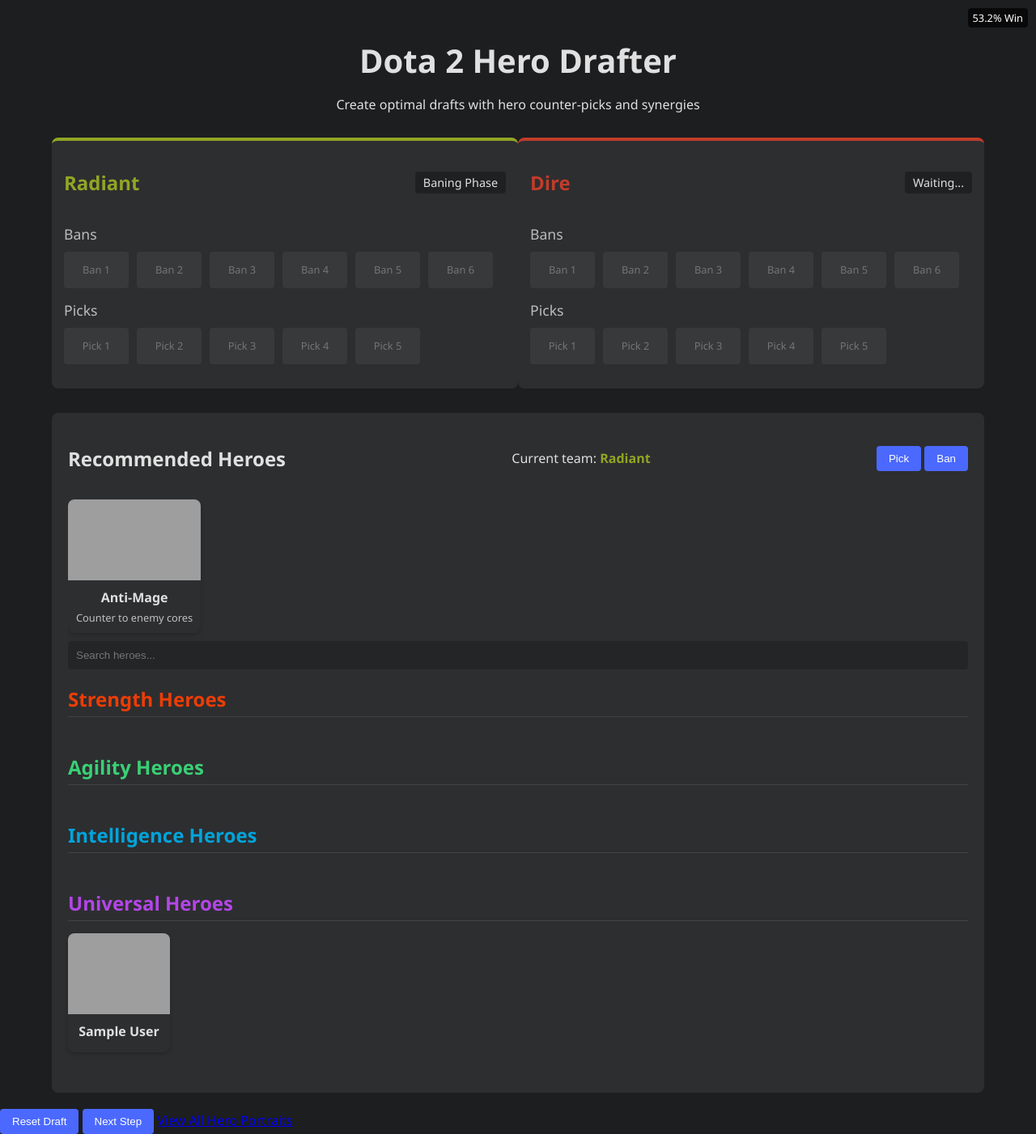
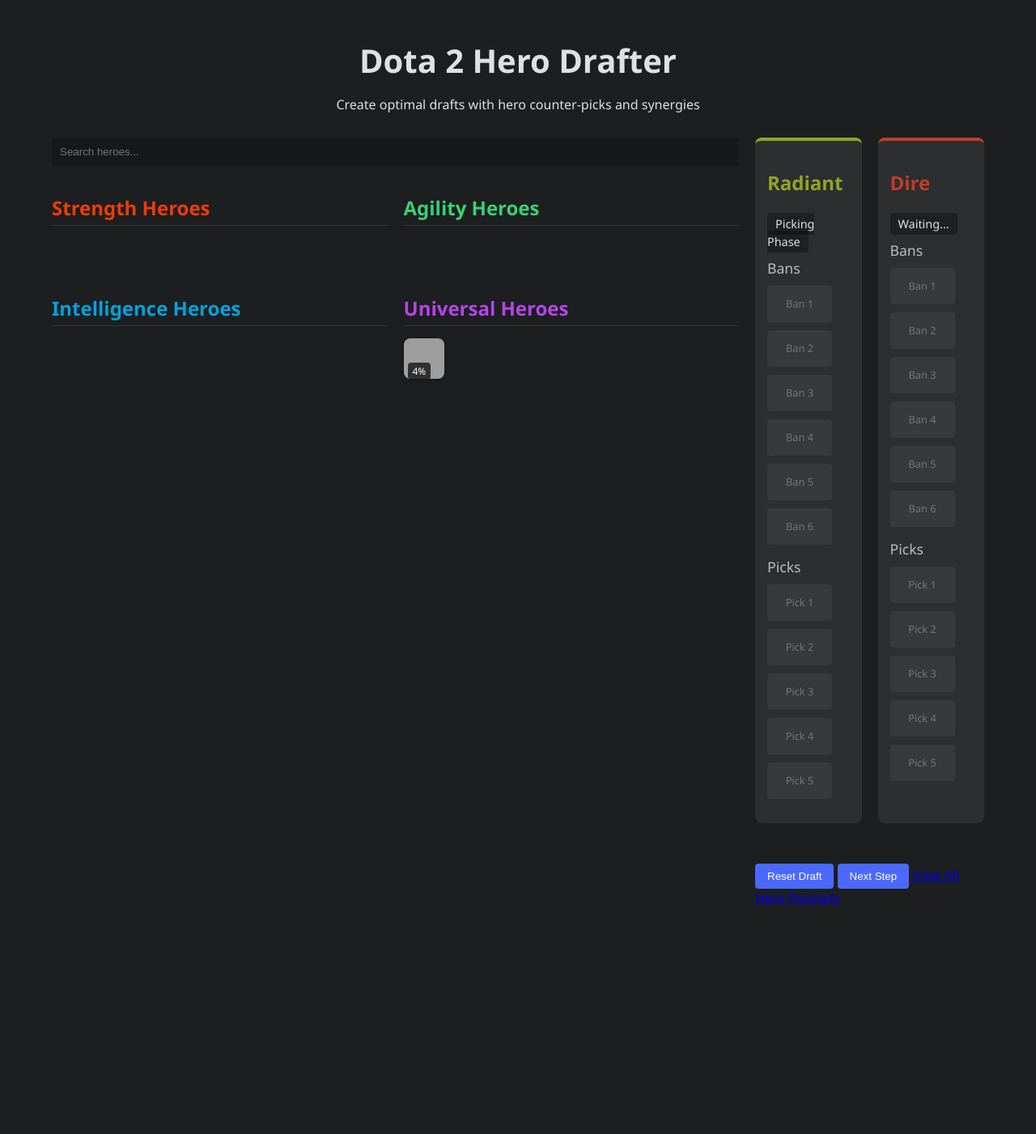
Before and after one commit to MadsRP/DOTADrafter, a Flask app: template templates/index.html in a window 1280 px wide. Shown: the whole page at 81% size. After the commit the page ends 1117 px from the top, so only its background shows below. Run offline with Flask 3, Linux system fonts and the light colour scheme; the template is opened without the code that fills it: most values are stand-ins (such as "Sample title", 1, 10 or a date in 2020); parts of the project's set-up code (start-up, migrations or seed data) failed here and were passed over; grey boxes are pictures that could not be loaded.

Commit message:
Heroes displayed in a grid.

```diff
--- a/static/css/styles.css
+++ b/static/css/styles.css
@@ -17,7 +17,6 @@
 
 .container {
     width: 90%;
-    max-width: 1200px;
     margin: 0 auto;
     padding: 20px;
 }
@@ -47,6 +46,7 @@
 
 .radiant {
     border-top: 4px solid var(--radiant-color);
+    margin-right: 20px;
 }
 
 .dire {
@@ -57,7 +57,7 @@
     display: flex;
     justify-content: space-between;
     align-items: center;
-    margin-bottom: 15px;
+    margin-bottom: 3px;
 }
 
 .radiant-title {
@@ -145,31 +145,13 @@
     opacity: 0.8;
 }
 
-.recommendations {
-    background-color: var(--panel-color);
-    border-radius: 8px;
-    padding: 20px;
-}
-
-.recommendation-header {
-    display: flex;
-    justify-content: space-between;
-    align-items: center;
-    margin-bottom: 15px;
-}
-
-.hero-recommendations {
-    display: flex;
-    gap: 15px;
-    overflow-x: auto;
-    padding-bottom: 10px;
-}
 
 .hero-grid {
     display: grid;
-    grid-template-columns: repeat(auto-fill, minmax(120px, 1fr));
-    gap: 15px;
+    grid-template-columns: repeat(auto-fill, minmax(50px, 50px));
+    gap: 10px;
 }
+
 
 .hero-card {
     background-color: var(--panel-color);
@@ -184,8 +166,9 @@
 }
 
 .hero-image {
-    height: 100px;
+    height: 50px;
     overflow: hidden;
+    position: relative;
 }
 
 .hero-image img {
@@ -299,3 +282,43 @@
     text-align: center;
     margin-top: 20px;
 }
+
+.main-layout {
+    display: flex;
+    gap: 20px;
+    align-items: flex-start;
+}
+
+.attribute-grid {
+    display: grid;
+    grid-template-columns: repeat(2, 1fr);
+    grid-template-rows: auto auto;
+    gap: 20px;
+}
+
+.hero-grid-wrapper {
+    flex: 3;
+    overflow-y: auto;
+    max-height: 90vh;
+}
+
+.draft-ui-wrapper {
+    flex: 1;
+    display: flex;
+    flex-direction: column;
+    gap: 20px;
+    position: sticky;
+    top: 20px;
+}
+
+.hero-win-rate {
+    position: absolute;
+    top: 30px;
+    left: 5px;
+    background-color: rgba(0, 0, 0, 0.7);
+    color: #fff;
+    font-size: 0.75em;
+    padding: 2px 6px;
+    border-radius: 4px;
+    z-index: 2;
+}
--- a/templates/index.html
+++ b/templates/index.html
@@ -12,87 +12,14 @@
         <h1>Dota 2 Hero Drafter</h1>
         <p>Create optimal drafts with hero counter-picks and synergies</p>
     </header>
-
-    <div class="draft-container">
-        <!-- Radiant Team -->
-        <div class="team-draft radiant">
-            <div class="team-header">
-                <h2 class="radiant-title">Radiant</h2>
-                <span class="draft-phase" id="radiant-phase">Picking Phase</span>
-            </div>
-
-            <div class="section-title">Bans</div>
-            <div class="picks-bans" id="radiant-bans">
-                <!-- Will be populated with selected bans -->
-                <div class="empty-slot">Ban 1</div>
-                <div class="empty-slot">Ban 2</div>
-                <div class="empty-slot">Ban 3</div>
-                <div class="empty-slot">Ban 4</div>
-                <div class="empty-slot">Ban 5</div>
-                <div class="empty-slot">Ban 6</div>
-            </div>
-
-            <div class="section-title">Picks</div>
-            <div class="picks-bans" id="radiant-picks">
-                <!-- Will be populated with selected picks -->
-                <div class="empty-slot">Pick 1</div>
-                <div class="empty-slot">Pick 2</div>
-                <div class="empty-slot">Pick 3</div>
-                <div class="empty-slot">Pick 4</div>
-                <div class="empty-slot">Pick 5</div>
-            </div>
-        </div>
-
-        <!-- Dire Team -->
-        <div class="team-draft dire">
-            <div class="team-header">
-                <h2 class="dire-title">Dire</h2>
-                <span class="draft-phase" id="dire-phase">Waiting...</span>
-            </div>
-
-            <div class="section-title">Bans</div>
-            <div class="picks-bans" id="dire-bans">
-                <!-- Will be populated with selected bans -->
-                <div class="empty-slot">Ban 1</div>
-                <div class="empty-slot">Ban 2</div>
-                <div class="empty-slot">Ban 3</div>
-                <div class="empty-slot">Ban 4</div>
-                <div class="empty-slot">Ban 5</div>
-                <div class="empty-slot">Ban 6</div>
-            </div>
-
-            <div class="section-title">Picks</div>
-            <div class="picks-bans" id="dire-picks">
-                <!-- Will be populated with selected picks -->
-                <div class="empty-slot">Pick 1</div>
-                <div class="empty-slot">Pick 2</div>
-                <div class="empty-slot">Pick 3</div>
-                <div class="empty-slot">Pick 4</div>
-                <div class="empty-slot">Pick 5</div>
-            </div>
-        </div>
-    </div>
-
-    <div class="recommendations" id="recommendations-container">
-        <div class="recommendation-header">
-            <h2>Recommended Heroes</h2>
-            <div>Current team: <strong id="current-team" class="radiant-title">Radiant</strong></div>
-            <div class="action-type">
-                <button id="pick-btn" class="active">Pick</button>
-                <button id="ban-btn">Ban</button>
-            </div>
-        </div>
-
-        <div class="hero-recommendations" id="hero-recommendations">
-            <!-- Will be populated with recommendations -->
-        </div>
-
-
+<div class="main-layout">
+    <div class="hero-grid-wrapper">
+    <!-- Left side: Hero Grid -->
     <div class="hero-grid-container">
         <div class="hero-search">
             <input type="text" id="hero-search" placeholder="Search heroes...">
         </div>
-
+        <div class="attribute-grid">
         <div class="attribute-section strength">
             <h2>Strength Heroes</h2>
             <div class="hero-grid">
@@ -100,12 +27,10 @@
                 {% if hero.primaryAttribute == "str" %}
                 <div class="hero-card">
                     <div class="hero-image">
+                        <div class="hero-win-rate">{{ hero.winRate }}%</div>
                         <img src="{{ url_for('static', filename='/images/heroes/' + hero.id|string + '.jpg') }}"
                              alt="{{ hero.displayName }}"
-                             onerror="this.src='{{ url_for('static', filename='images/heroes/placeholder.jpg') }}'">
-                    </div>
-                    <div class="hero-info">
-                        <div class="hero-name">{{ hero.displayName }}</div>
+                             title="{{ hero.displayName}}">
                     </div>
                 </div>
                 {% endif %}
@@ -120,12 +45,10 @@
                 {% if hero.primaryAttribute == "agi" %}
                 <div class="hero-card">
                     <div class="hero-image">
+                        <div class="hero-win-rate">{{ hero.winRate }}%</div>
                         <img src="{{ url_for('static', filename='/images/heroes/' + hero.id|string + '.jpg') }}"
                              alt="{{ hero.displayName }}"
-                             onerror="this.src='{{ url_for('static', filename='images/heroes/placeholder.jpg') }}'">
-                    </div>
-                    <div class="hero-info">
-                        <div class="hero-name">{{ hero.displayName }}</div>
+                             title="{{ hero.displayName}}">
                     </div>
                 </div>
                 {% endif %}
@@ -140,12 +63,11 @@
                 {% if hero.primaryAttribute == "int" %}
                 <div class="hero-card">
                     <div class="hero-image">
+                        <div class="hero-win-rate">{{ hero.winRate }}%</div>
                         <img src="{{ url_for('static', filename='images/heroes/' + hero.id|string + '.jpg') }}"
                              alt="{{ hero.displayName }}"
-                             onerror="this.src='{{ url_for('static', filename='images/heroes/placeholder.jpg') }}'">
-                    </div>
-                    <div class="hero-info">
-                        <div class="hero-name">{{ hero.displayName }}</div>
+                             title="{{ hero.displayName}}">
+
                     </div>
                 </div>
                 {% endif %}
@@ -160,12 +82,10 @@
                 {% if hero.primaryAttribute == "all" or not hero.primaryAttribute %}
                 <div class="hero-card">
                     <div class="hero-image">
+                        <div class="hero-win-rate">{{ hero.winRate }}%</div>
                         <img src="{{ url_for('static', filename='images/heroes/' + hero.id|string + '.jpg') }}"
-                             alt="{{ hero.displayName }}"
-                             onerror="this.src='{{ url_for('static', filename='images/heroes/placeholder.jpg') }}'">
-                    </div>
-                    <div class="hero-info">
-                        <div class="hero-name">{{ hero.displayName }}</div>
+                             alt="{{ hero.displayName }}">
+                        title="{{ hero.displayName}}"
                     </div>
                 </div>
                 {% endif %}
@@ -175,10 +95,72 @@
         </div>
     </div>
 </div>
-    <div class="draft-tools">
-        <button id="reset-draft">Reset Draft</button>
-        <button id="next-step">Next Step</button>
-        <a href="/portraits" class="btn">View All Hero Portraits</a>
+    <!-- Right side: Drafting UI -->
+    <div class="draft-ui-wrapper">
+        <!-- everything from .draft-container and recommendations -->
+        <div class="draft-container">
+            <!-- Radiant Team -->
+            <div class="team-draft radiant">
+                <div class="team-header">
+                    <h2 class="radiant-title">Radiant</h2>
+                </div>
+                <span class="draft-phase" id="radiant-phase">Picking Phase</span>
+                <div class="section-title">Bans</div>
+                <div class="picks-bans" id="radiant-bans">
+                    <!-- Will be populated with selected bans -->
+                    <div class="empty-slot">Ban 1</div>
+                    <div class="empty-slot">Ban 2</div>
+                    <div class="empty-slot">Ban 3</div>
+                    <div class="empty-slot">Ban 4</div>
+                    <div class="empty-slot">Ban 5</div>
+                    <div class="empty-slot">Ban 6</div>
+                </div>
+
+                <div class="section-title">Picks</div>
+                <div class="picks-bans" id="radiant-picks">
+                    <!-- Will be populated with selected picks -->
+                    <div class="empty-slot">Pick 1</div>
+                    <div class="empty-slot">Pick 2</div>
+                    <div class="empty-slot">Pick 3</div>
+                    <div class="empty-slot">Pick 4</div>
+                    <div class="empty-slot">Pick 5</div>
+                </div>
+            </div>
+
+            <!-- Dire Team -->
+            <div class="team-draft dire">
+                <div class="team-header">
+                    <h2 class="dire-title">Dire</h2>
+                </div>
+                <span class="draft-phase" id="dire-phase">Waiting...</span>
+                <div class="section-title">Bans</div>
+                <div class="picks-bans" id="dire-bans">
+                    <!-- Will be populated with selected bans -->
+                    <div class="empty-slot">Ban 1</div>
+                    <div class="empty-slot">Ban 2</div>
+                    <div class="empty-slot">Ban 3</div>
+                    <div class="empty-slot">Ban 4</div>
+                    <div class="empty-slot">Ban 5</div>
+                    <div class="empty-slot">Ban 6</div>
+                </div>
+
+                <div class="section-title">Picks</div>
+                <div class="picks-bans" id="dire-picks">
+                    <!-- Will be populated with selected picks -->
+                    <div class="empty-slot">Pick 1</div>
+                    <div class="empty-slot">Pick 2</div>
+                    <div class="empty-slot">Pick 3</div>
+                    <div class="empty-slot">Pick 4</div>
+                    <div class="empty-slot">Pick 5</div>
+                </div>
+            </div>
+        </div>
+
+        <div class="draft-tools">
+            <button id="reset-draft">Reset Draft</button>
+            <button id="next-step">Next Step</button>
+            <a href="/portraits" class="btn">View All Hero Portraits</a>
+        </div>
     </div>
 </div>
 
```
Also changed, not shown: data_collector.py (+5 -2 lines).
